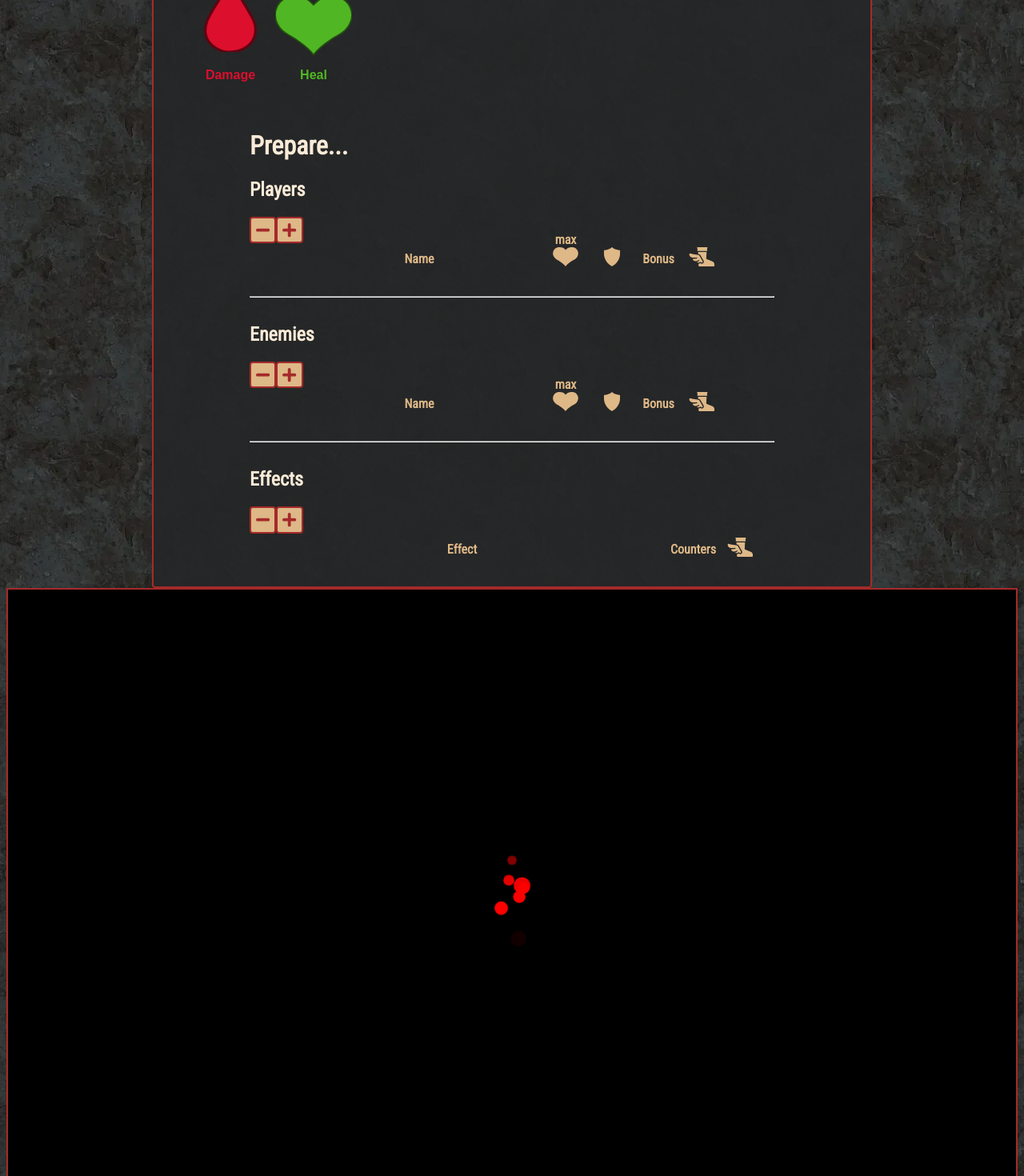
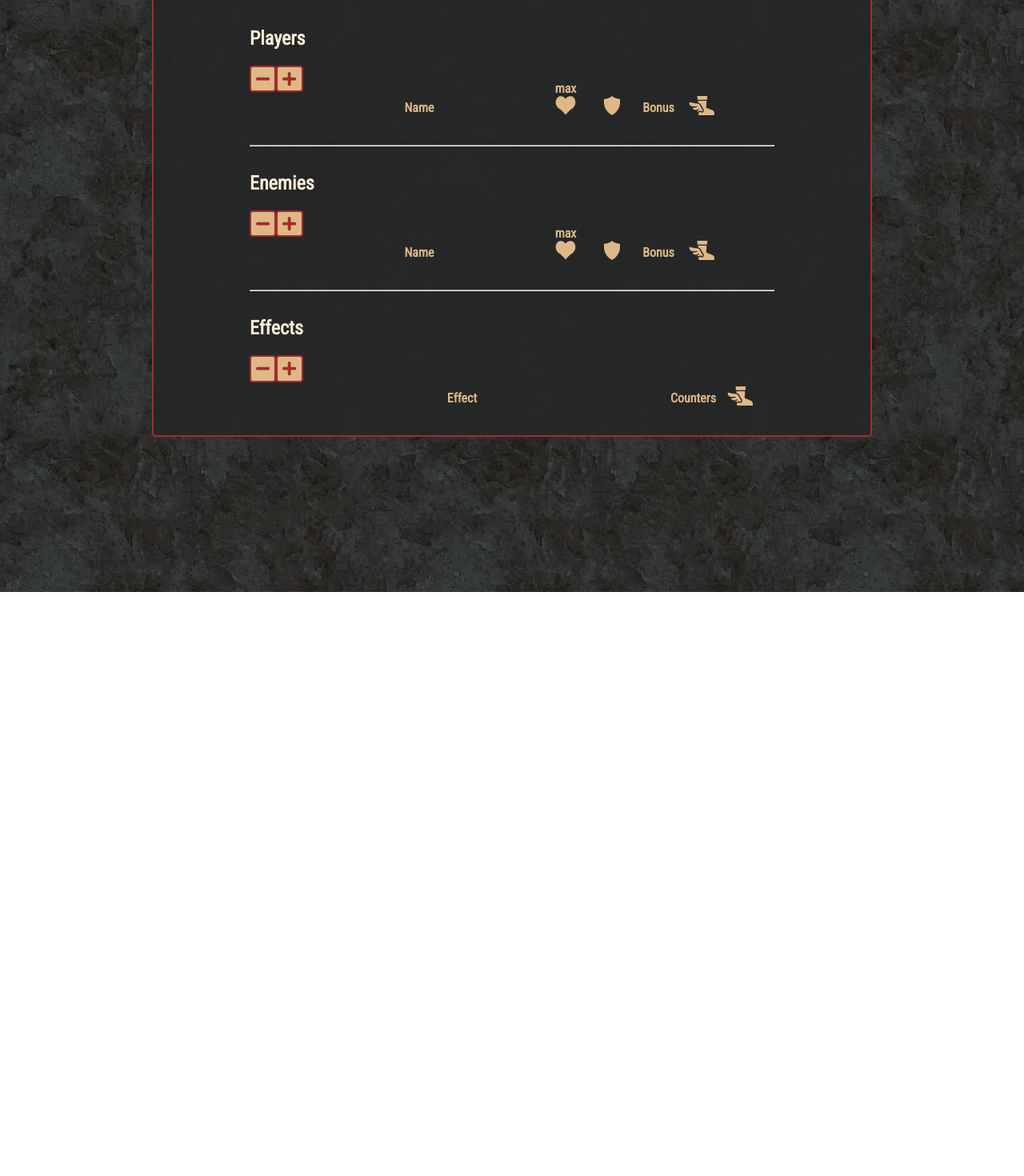
Before and after one commit to Edpacca/ednd-initiative, a Svelte app: page / in a window 1280 px wide. Shown: the part 60-1530 px from the top of the page at 80% size. After the commit the page ends 800 px from the top, so only its background shows below. Built offline with nearby package versions, Linux system fonts and the light colour scheme.

Commit message:
tweak floaters

```diff
--- a/src/App.svelte
+++ b/src/App.svelte
@@ -31,7 +31,6 @@
   </div>
   <div class="table-container">
     {#if !$isLocked}
-      <h1>Prepare...</h1>
       <h2>Players</h2>
       <CreatureTable typeFilter={[CreatureType.Player]}/>
       <hr>
@@ -41,17 +40,10 @@
       <h2>Effects</h2>
       <EffectTable/>
     {:else}
-      <h1>Fight!</h1>
       <InitiativeTable/>
     {/if}
   </div>
 </main>
-<div class="damage-tool-large">
-  {#each FLOATERS as floater}
-    <Floater av={floater}/>
-  {/each}
-  <Floater/>
-</div>
 
 <style>
   main {
@@ -87,14 +79,4 @@
     margin: 2em 0
   }
 
-  .damage-tool-large {
-    border: 2px solid var(--primary);
-    height: 60vw;
-    display: flex;
-    justify-content: center;
-    align-items: center;
-    z-index: -1;
-    background-color: black;
-  }
-
 </style>
--- a/src/app.css
+++ b/src/app.css
@@ -11,7 +11,7 @@
     --super-dark-grey: rgb(19, 19, 19);
     --dark-grey-90: rgba(37, 38, 39, 0.9);
 
-    --green: rgb(80, 182, 36);
+    --green: rgb(88, 180, 45);
     --green-50: rgba(80, 182, 36, 0.5);
     --dark-green: rgb(35, 77, 17);
 
--- a/src/assets/icons/blood.svelte
+++ b/src/assets/icons/blood.svelte
@@ -1 +1 @@
-<svg xmlns="http://www.w3.org/2000/svg" width="100%" height="100%" viewBox="0 0 19.428 29.628"><path style="fill-opacity:1;stroke-width:1" d="M16.336 38.237c-3.934-1.259-6.416-3.992-6.7-7.377-.24-2.867.61-4.977 4.403-10.927 2.339-3.668 3.708-6.346 4.641-9.074l.66-1.93.413 1.4c.673 2.285 2.089 5.146 4.426 8.942 4.527 7.355 5.028 8.553 4.804 11.489-.23 3.009-2.058 5.416-5.238 6.897-1.939.903-5.523 1.183-7.41.58z" transform="translate(-9.599 -8.929)"/></svg>
+<svg xmlns="http://www.w3.org/2000/svg" width="100%" height="100%" viewBox="0 0 20.424 31.797"><path d="M7.236 30.956c-3.934-1.26-6.416-3.992-6.7-7.377-.24-2.867.61-4.977 4.403-10.927C7.28 8.984 8.647 6.306 9.58 3.578l.66-1.93.413 1.4c.673 2.285 2.09 5.146 4.426 8.942 4.527 7.355 5.028 8.553 4.804 11.489-.23 3.009-2.058 5.416-5.238 6.897-1.939.903-5.523 1.183-7.41.58z"/></svg>
--- a/src/assets/icons/heart.svelte
+++ b/src/assets/icons/heart.svelte
@@ -1 +1 @@
-<svg xmlns="http://www.w3.org/2000/svg" width="100%" height="100%" viewBox="0 0 52.274 39.716"><path d="M53.499 72.567c-2.56-3.566-10.193-9.57-16.13-12.69-2.189-1.15-3.21-1.853-4.565-3.14-1.56-1.483-2.511-2.786-3.465-4.751-1.174-2.417-1.378-3.255-1.369-5.634.006-1.518.084-2.272.335-3.233 1.15-4.403 4.088-7.647 8.02-8.86 3.656-1.127 8.323-1.024 11.51.253 2.114.848 3.486 1.794 5.212 3.594l1.027 1.072 1.028-1.072c3.043-3.174 6.477-4.616 11.002-4.619 4.432-.003 7.625 1.03 9.983 3.233 2.038 1.904 3.266 4.158 3.88 7.123.589 2.843.248 5.31-1.125 8.143-1.566 3.231-4.26 5.953-7.513 7.59-5.56 2.798-13.18 8.633-16.21 12.412-.512.64-.98 1.183-1.036 1.206-.058.022-.32-.26-.584-.627z" style="stroke-width:1" transform="translate(-27.97 -33.479)"/></svg>
+<svg xmlns="http://www.w3.org/2000/svg" width="100%" height="100%" viewBox="0 0 42.852 40.731"><path d="M20.94 39.596c-2.05-3.566-8.16-9.57-12.914-12.69-1.753-1.15-2.57-1.853-3.655-3.14-1.25-1.483-2.01-2.786-2.775-4.75C.656 16.597.493 15.76.5 13.38c.005-1.518.067-2.272.268-3.233.921-4.403 3.274-7.647 6.422-8.86 2.927-1.127 6.664-1.024 9.215.253 1.693.848 2.792 1.794 4.173 3.594l.823 1.072.823-1.072C24.66 1.961 27.41.52 31.033.516c3.548-.003 6.105 1.03 7.993 3.233 1.632 1.904 2.615 4.158 3.106 7.123.472 2.843.199 5.31-.9 8.143-1.254 3.231-3.411 5.953-6.016 7.59-4.452 2.798-10.553 8.633-12.979 12.412-.41.64-.784 1.183-.83 1.206-.046.022-.255-.26-.467-.627z"/></svg>
--- a/src/components/common/floater/Floater.svelte
+++ b/src/components/common/floater/Floater.svelte
@@ -1,12 +1,13 @@
 <script lang="ts">
     import { DEFAULT, type AnimationValue } from "./animationValue";
     export let av: AnimationValue = DEFAULT;
+    export let color = "red";
 </script>
 <div
     class="fade-container"
-    style={`--y-time: ${av.yTiming}s; --size: ${av.size}px; --color: ${av.color}; --delay: ${av.delay}s`}>
-    <div class="y-container" style={`--y: ${av.yRange}px;`}>
-        <svg viewBox="0 0 100 100" style={`--x: ${av.xRange}px; --x-time: ${av.xTiming}s`}>
+    style={`--y-time: ${av.yTiming}s; --size: ${av.size}px; --color: ${color}; --delay: ${av.delay}s; x-offset: ${av.xOffset}px`}>
+    <div class="y-container" style={`--y-range: ${av.yRange}px;`}>
+        <svg viewBox="0 0 100 100" style={`--x-range: ${av.xRange}px; --x-time: ${av.xTiming}s`}>
             <circle cx="50" cy="50" r="50"/>
         </svg>
     </div>
@@ -19,6 +20,8 @@
         width: var(--size);
         height: var(--size);
         animation: fade var(--y-time) ease-in var(--delay) infinite;
+        opacity: 0;
+        left: var(--x-offset);
     }
 
     .y-container {
@@ -36,19 +39,19 @@
 
     @keyframes floatX {
         0% {
-            transform: translateX(calc(var(--x) * -1));
+            transform: translateX(calc(var(--x-range) * -1));
         }
         100% {
-            transform: translateX(var(--x));
+            transform: translateX(var(--x-range));
         }
     }
 
     @keyframes floatY {
         0% {
-            transform: translateY(var(--y));
+            transform: translateY(0);
         }
         100% {
-            transform: translateY(calc(var(--y) * -1));
+            transform: translateY(calc(var(--y-range) * -1));
         }
     }
 
@@ -57,10 +60,10 @@
             opacity: 0;
         }
         30% {
-            opacity: 1;
+            opacity: 0.7;
         }
         50% {
-            opacity: 1;
+            opacity: 0.7;
         }
         100% {
             opacity: 0;
--- a/src/components/common/floater/animationValue.ts
+++ b/src/components/common/floater/animationValue.ts
@@ -5,7 +5,7 @@ export interface AnimationValue {
     yTiming: number;
     delay: number;
     size: number;
-    color: string;
+    xOffset: number;
 }
 
 export let DEFAULT: AnimationValue = {
@@ -15,7 +15,7 @@ export let DEFAULT: AnimationValue = {
     yTiming: 2,
     delay: 0,
     size: 20,
-    color: "red",
+    xOffset: 0
 }
 
 export let FLOATERS: AnimationValue[] = [
@@ -25,8 +25,8 @@ export let FLOATERS: AnimationValue[] = [
         yRange: 50,
         yTiming: 2,
         delay: 0,
-        size: 20,
-        color: "red",
+        size: 15,
+        xOffset: -20
     },
     {
         xRange: 15,
@@ -34,8 +34,8 @@ export let FLOATERS: AnimationValue[] = [
         yRange: 70,
         yTiming: 3,
         delay: 0.2,
-        size: 30,
-        color: "red",
+        size: 20,
+        xOffset: -12
     },
     {
         xRange: 12,
@@ -43,8 +43,8 @@ export let FLOATERS: AnimationValue[] = [
         yRange: 60,
         yTiming: 2.3,
         delay: 0.25,
-        size: 20,
-        color: "red",
+        size: 17,
+        xOffset: -8
     },
     {
         xRange: 6,
@@ -52,8 +52,8 @@ export let FLOATERS: AnimationValue[] = [
         yRange: 80,
         yTiming: 2.7,
         delay: 0.6,
-        size: 20,
-        color: "red",
+        size: 15,
+        xOffset: 0
     },
     {
         xRange: 17,
@@ -61,8 +61,8 @@ export let FLOATERS: AnimationValue[] = [
         yRange: 70,
         yTiming: 2.3,
         delay: 0.8,
-        size: 20,
-        color: "red",
+        size: 22,
+        xOffset: 8
     },
     {
         xRange: 14,
@@ -70,8 +70,8 @@ export let FLOATERS: AnimationValue[] = [
         yRange: 40,
         yTiming: 3.1,
         delay: 0.9,
-        size: 20,
-        color: "red",
+        size: 16,
+        xOffset: 12
     },
     {
         xRange: 16,
@@ -79,7 +79,7 @@ export let FLOATERS: AnimationValue[] = [
         yRange: 55,
         yTiming: 2.5,
         delay: 1,
-        size: 20,
-        color: "red",
+        size: 14,
+        xOffset: 20
     }
 ]
--- a/src/components/damage/Damage.svelte
+++ b/src/components/damage/Damage.svelte
@@ -4,6 +4,8 @@ import Blood from "../../assets/icons/blood.svelte";
     import Heart from "../../assets/icons/heart.svelte";
     import { Creature } from "../../lib/models/creature";
     import { entities, isLocked, selectedEntityIndex } from "../../store";
+    import { FLOATERS } from "../common/floater/animationValue";
+    import Floater from "../common/floater/Floater.svelte";
 
     let damage: number;
     let healing: number;
@@ -80,12 +82,19 @@ import Blood from "../../assets/icons/blood.svelte";
     }
 </script>
 
-{#if $isLocked || true}
+{#if $isLocked}
     <div class="damage-tool-container">
         <div class="damage relative flex-col" class:active={damageFocused}>
             <div class="input-icon">
                 <Blood/>
             </div>
+            {#if damageFocused}
+                <div class="floaters">
+                    {#each FLOATERS as floater}
+                        <Floater av={floater} color="darkred"/>
+                    {/each}
+                </div>
+            {/if}
             <input
                 id="damage-input"
                 bind:this={damageInputElement}
@@ -94,12 +103,19 @@ import Blood from "../../assets/icons/blood.svelte";
                 on:input={resetHealing}
                 tabindex={0}
                 on:keydown={e => keyboardInput(e)}/>
-            <button on:click={() => applyDamage()} class:active={!!damage}>Damage</button>
+            <button on:click={() => applyDamage()} class:active={damageFocused}>Damage</button>
         </div>
         <div class="heal relative flex-col" class:active={healingFocused}>
             <div class="input-icon">
                 <Heart/>
             </div>
+            {#if healingFocused}
+                <div class="floaters">
+                    {#each FLOATERS as floater}
+                        <Floater av={floater} color="green"/>
+                    {/each}
+                </div>
+            {/if}
             <input
                 bind:this={healingInputElement}
                 id="healing-input"
@@ -108,10 +124,10 @@ import Blood from "../../assets/icons/blood.svelte";
                 on:input={resetDamage}
                 tabindex={0}
                 on:keydown={e => submitEnter("healing")}/>
-            <button on:click={() => applyHealing()} class:active={!!healing}>Heal</button>
+            <button on:click={() => applyHealing()} class:active={healingFocused}>Heal</button>
         </div>
     </div>
-    {/if}
+{/if}
 
 
 <style>
@@ -152,16 +168,13 @@ import Blood from "../../assets/icons/blood.svelte";
         width: 6rem;
         height: 6rem;
         z-index: 1;
-        stroke-width: 5px;
     }
 
     .damage {
         fill: var(--red-50);
-        stroke: var(--dark-red);
     }
     .heal {
         fill: var(--green-50);
-        stroke: var(--dark-green);
     }
 
     .damage .input-icon {
@@ -169,6 +182,8 @@ import Blood from "../../assets/icons/blood.svelte";
     }
     .heal .input-icon {
         top: 2px;
+        width: 5rem;
+        height: 5rem;
     }
 
     .damage.active {
@@ -190,6 +205,7 @@ import Blood from "../../assets/icons/blood.svelte";
         font-size: 16px;
         background: none;
         border: none;
+        border-radius: var(--border-radius);
         width: 100%;
         height: 2rem;
         display: flex;
@@ -218,4 +234,10 @@ import Blood from "../../assets/icons/blood.svelte";
         border: 3px solid var(--green);
     }
 
+    .floaters {
+        z-index: 1;
+        position: absolute;
+        top: 20px;
+        margin-right: 20px;
+    }
 </style>
```
